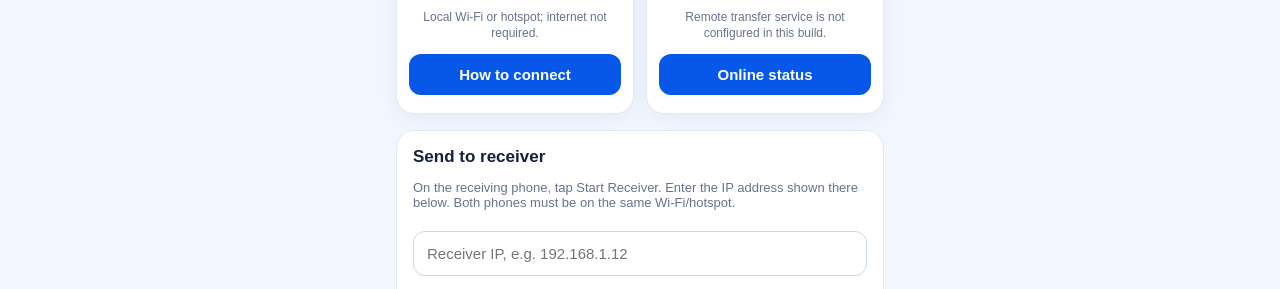
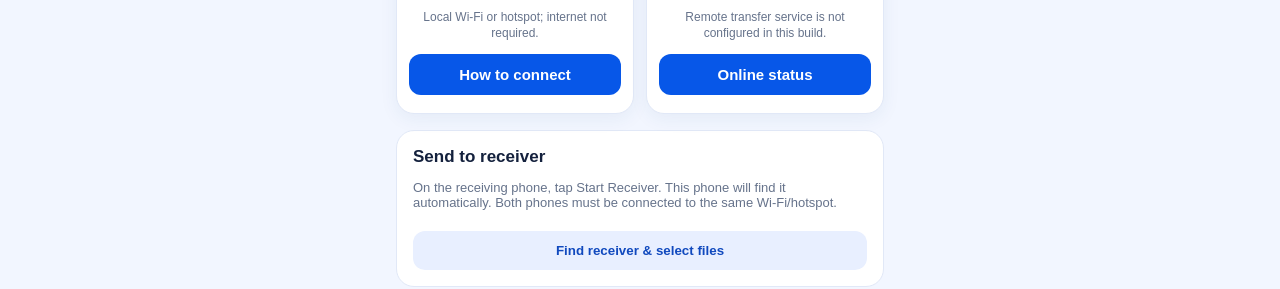
Before and after one commit to Yubaraj-Chaulagain/Yubaraj-Files-Transfer-App, a plain HTML site: page app/src/main/assets/index.html in a window 1280 px wide. Shown: the part 495-784 px from the top of the page. Drawn offline with Linux system fonts and the light colour scheme.

Commit message:
Add files via upload

```diff
--- a/app/src/main/assets/index.html
+++ b/app/src/main/assets/index.html
@@ -12,7 +12,7 @@ header{padding:24px 18px 30px;background:linear-gradient(140deg,#00b9ef,#0757e8
 <div class="card"><div class="icon">📶</div><h3>Offline Transfer</h3><p>Local Wi-Fi or hotspot; internet not required.</p><button onclick="offline()">How to connect</button></div>
 <div class="card"><div class="icon">🌐</div><h3>Online Transfer</h3><p>Remote transfer service is not configured in this build.</p><button onclick="online()">Online status</button></div>
 </div>
-<div class="section"><h2>Send to receiver</h2><p style="font-size:13px;color:#66738b">On the receiving phone, tap Start Receiver. Enter the IP address shown there below. Both phones must be on the same Wi-Fi/hotspot.</p><input id="receiverIp" placeholder="Receiver IP, e.g. 192.168.1.12" inputmode="decimal"><button class="secondary" onclick="send()">Select files and send</button></div>
+<div class="section"><h2>Send to receiver</h2><p style="font-size:13px;color:#66738b">On the receiving phone, tap Start Receiver. This phone will find it automatically. Both phones must be connected to the same Wi-Fi/hotspot.</p><button class="secondary" onclick="send()">Find receiver &amp; select files</button></div>
 <div class="section"><h2>Online transfer by code</h2>
 <p style="font-size:13px;color:#66738b">Requires your online relay server deployed with HTTPS. Sender uploads one file temporarily and shares the six-digit code. Receiver downloads using that code.</p>
 <input id="serverUrl" placeholder="Relay HTTPS URL, e.g. https://your-server.example.com" inputmode="url">
@@ -28,9 +28,9 @@ header{padding:24px 18px 30px;background:linear-gradient(140deg,#00b9ef,#0757e8
 function status(t){document.getElementById('status').textContent=t}
 function nativeStatus(t){status(t)}
 function nativeHistory(t){document.getElementById('history').textContent=t}
-function send(){let ip=document.getElementById('receiverIp').value.trim();if(!ip){status('Enter the receiver phone IP address first.');return}if(window.AndroidBridge)AndroidBridge.sendTo(ip);else status('Install and open the Android APK to send files.')}
+function send(){if(window.AndroidBridge)AndroidBridge.sendAuto();else status('Install and open the Android APK to send files.')}
 function receive(){if(window.AndroidBridge)AndroidBridge.startReceiver();else status('Open the Android APK to start receiving.')}
-function offline(){status('1) Connect both phones to the same Wi-Fi, or connect the sender to the receiver phone hotspot. 2) On receiver tap Start Receiver. 3) Enter the IP shown on receiver on sender phone, then choose files and send. Keep receiver app open.')}
+function offline(){status('1) Connect both phones to the same Wi-Fi, or connect the sender to the receiver phone hotspot. 2) On receiver tap Start Receiver. 3) On sender tap Find receiver & select files; receiver is found automatically. Keep receiver app open.')}
 function online(){document.getElementById('serverUrl').focus();status('Online transfer needs the relay server URL. Deploy the online-server folder, use its HTTPS URL, then upload a file to get a code.')}
 function onlineSend(){let url=document.getElementById('serverUrl').value.trim();if(!url){status('Enter your deployed relay server HTTPS URL first.');return}if(window.AndroidBridge)AndroidBridge.onlineSend(url);else status('Install the Android APK to upload a file.')}
 function onlineReceive(){let url=document.getElementById('serverUrl').value.trim(),code=document.getElementById('transferCode').value.trim();if(!url||!/^\\d{6}$/.test(code)){status('Enter the relay URL and a six-digit code.');return}if(window.AndroidBridge)AndroidBridge.onlineReceive(url,code);else status('Install the Android APK to download a file.')}
```
